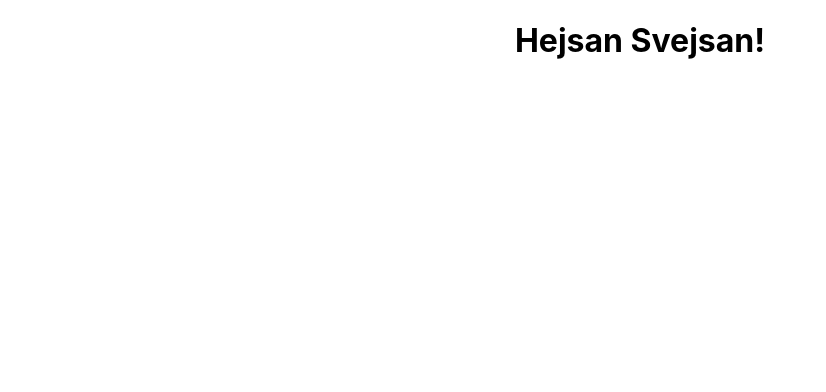
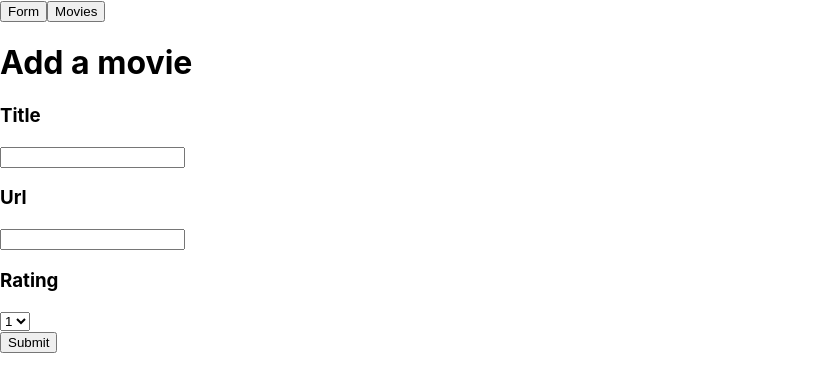
Before and after one commit to FridaWaldt/movies-library-frontend, a React (Create React App) app: page /form in a window 1280 px wide. Shown: the top 392 px of the page, without its empty margins (0-826 px from the left). Built offline with nearby package versions, Linux system fonts and the light colour scheme; the HTML template or start-up script is replaced by a standard one.

Commit message:
adding different views

```diff
--- a/package.json
+++ b/package.json
@@ -8,6 +8,7 @@
     "@testing-library/user-event": "^13.5.0",
     "react": "^18.2.0",
     "react-dom": "^18.2.0",
+    "react-router-dom": "^6.3.0",
     "react-scripts": "5.0.1",
     "web-vitals": "^2.1.4"
   },
--- a/src/App.js
+++ b/src/App.js
@@ -1,10 +1,21 @@
-import './App.css';
+import { BrowserRouter as Router, Routes, Route } from 'react-router-dom';
+import { FormView } from './views/FormView';
+import { MoviesView } from './views/MoviesView';
+import { HomeView } from './views/HomeView';
+import {Nav} from './components/Nav'
 
 function App() {
   return (
-    <div className="App">
-      <h1>Hejsan Svejsan!</h1>
-    </div>
+    <>
+      <Router>
+        <Nav />
+        <Routes>
+          <Route path='/' element={<HomeView/>} />
+          <Route path='/form' element={<FormView />} />
+          <Route path='/movies' element={<MoviesView />} />
+        </Routes>
+      </Router>
+    </>
   );
 }
 
--- /dev/null
+++ b/src/components/Nav.js
@@ -0,0 +1,16 @@
+import React from 'react';
+import { useNavigate } from "react-router-dom";
+
+export const Nav = () => {
+    let navigate = useNavigate();
+  return (
+    <>
+    <button onClick={() => navigate(`/form`)}>
+            Form
+          </button>
+    <button onClick={() => navigate(`/movies`)}>
+            Movies
+          </button>
+    </>
+  )
+}
--- /dev/null
+++ b/src/views/FormView.js
@@ -0,0 +1,46 @@
+import React, { useState } from "react";
+
+export const FormView = () => {
+  const [title, setTitle] = useState("");
+  const [url, setUrl] = useState("");
+  const [rating, setRating] = useState(0);
+
+  const handleSubmit = (e) => {
+    e.preventDefault();
+  };
+
+  const handleChange = (e) => {
+    setRating(e.target.value);
+  };
+  return (
+    <>
+      <h1>Add a movie</h1>
+      <form>
+        <div className="title-group">
+          <h3>Title</h3>
+          <input
+            value={title}
+            onChange={(e) => setTitle(e.target.value)}
+          ></input>
+        </div>
+        <div className="url-group">
+          <h3>Url</h3>
+          <input value={url} onChange={(e) => setUrl(e.target.value)}></input>
+        </div>
+        <div className="rating-group">
+          <h3>Rating</h3>
+          <select value={rating} onChange={handleChange}>
+            <option value="1">1</option>
+            <option value="2">2</option>
+            <option value="3">3</option>
+            <option value="4">4</option>
+            <option value="5">5</option>
+          </select>
+        </div>
+        <button type="submit" onClick={handleSubmit}>
+          Submit
+        </button>
+      </form>
+    </>
+  );
+};
--- /dev/null
+++ b/src/views/HomeView.js
@@ -0,0 +1,12 @@
+import React from 'react'
+
+export const HomeView = () => {
+  return (
+    <>
+    <h1>Hello from the homepage!</h1>
+    <h4>Please navigate yourself to one of the pages of choice.</h4>
+    <h6>The form or the movies.</h6>
+    </>
+
+  )
+}
--- /dev/null
+++ b/src/views/MoviesView.js
@@ -0,0 +1,9 @@
+import React from 'react'
+
+export const MoviesView = () => {
+  return (
+    <>
+    <h1>Movies to watch!</h1>
+    </>
+  )
+}
```
Also changed, not shown: 1 other file (tests, documents, lock files or other folders).
